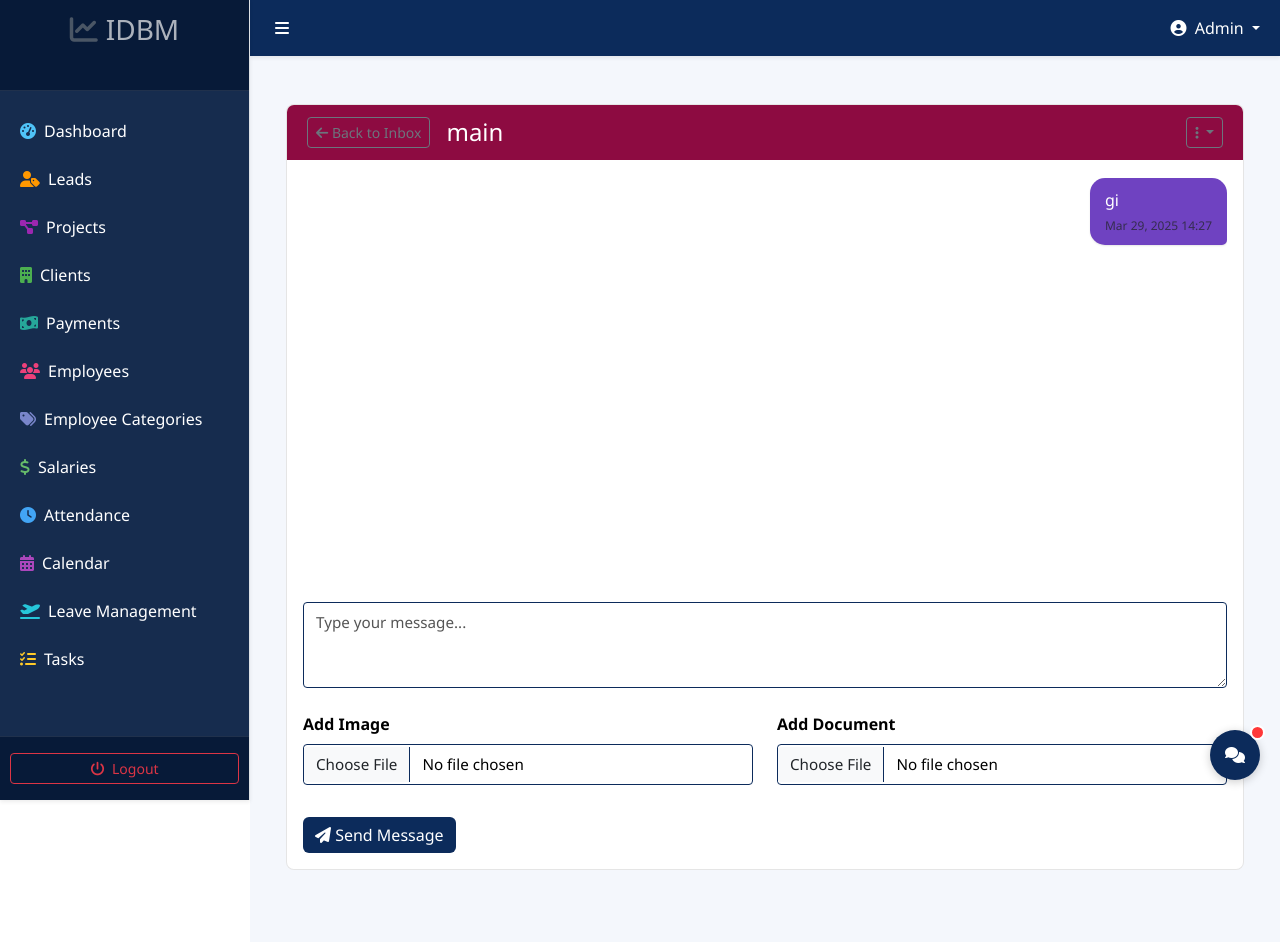
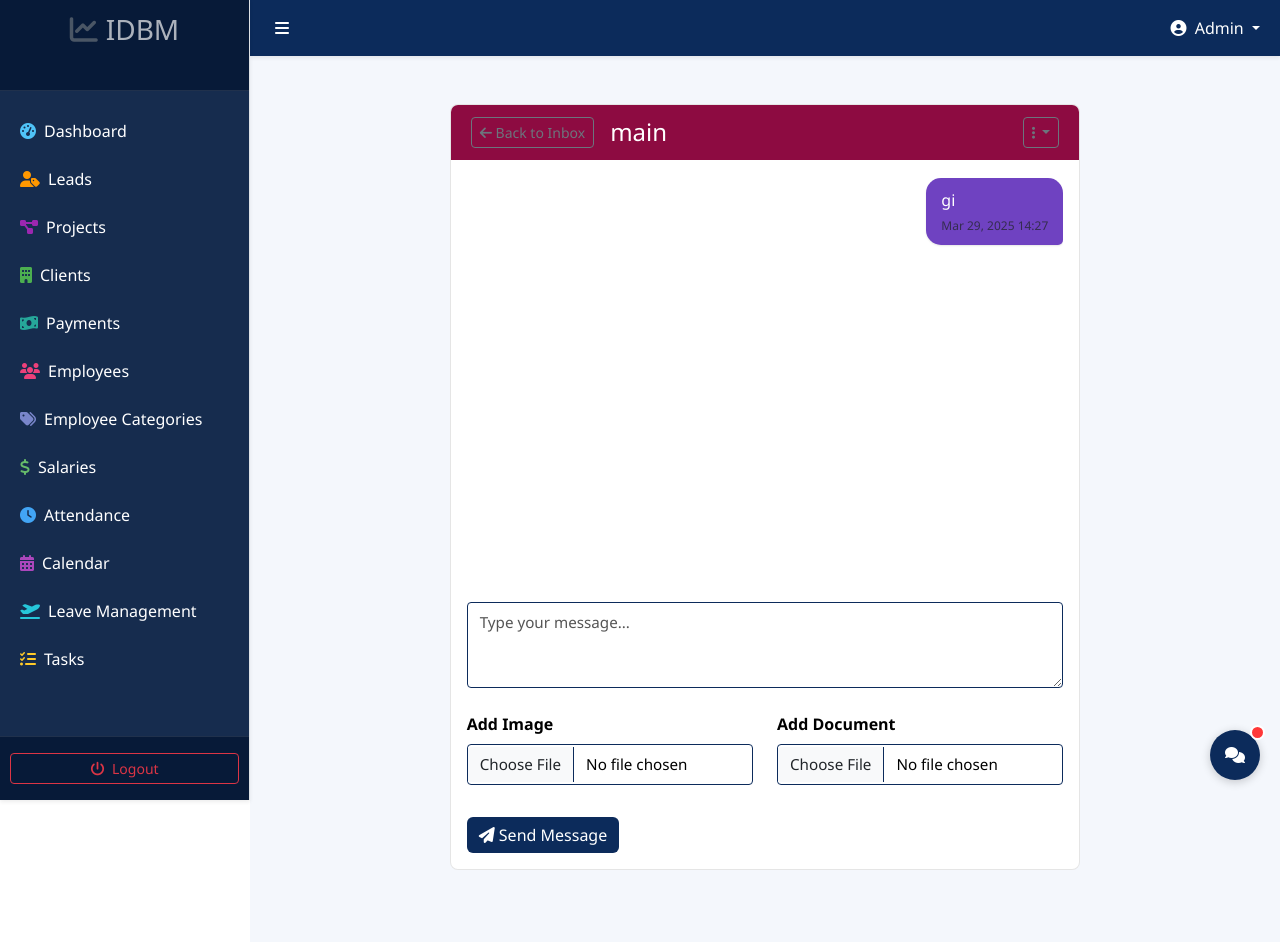
Before and after one commit to pratikgosavii/dbm_pro, a Django app: page /chat/group/4/ in a window 1280 px wide. Run offline with Django 4.2, Linux system fonts and the light colour scheme; a user stored in the database is signed in; data comes from the database, SQL or seed files in the repository.

Commit message:
Assistant checkpoint: Updated chat box size to be smaller and centered
Assistant generated file changes:
- templates/chat/group_chat.html: Make chat box smaller

---

User prompt:

make the chat box little small

Replit-Commit-Author: Assistant
Replit-Commit-Session-Id: 9acde064-6f13-4e83-b800-a27f74cbbb8e

```diff
--- a/templates/chat/group_chat.html
+++ b/templates/chat/group_chat.html
@@ -4,9 +4,9 @@
 {% block title %}{{ group.name }} - Group Chat{% endblock %}
 
 {% block content %}
-<div class="container-fluid py-4">
-    <div class="row">
-        <div class="col-12">
+<div class="container py-4">
+    <div class="row justify-content-center">
+        <div class="col-md-8">
             <div class="card">
                 <div class="card-header d-flex justify-content-between align-items-center">
                     <div class="d-flex align-items-center">
```
